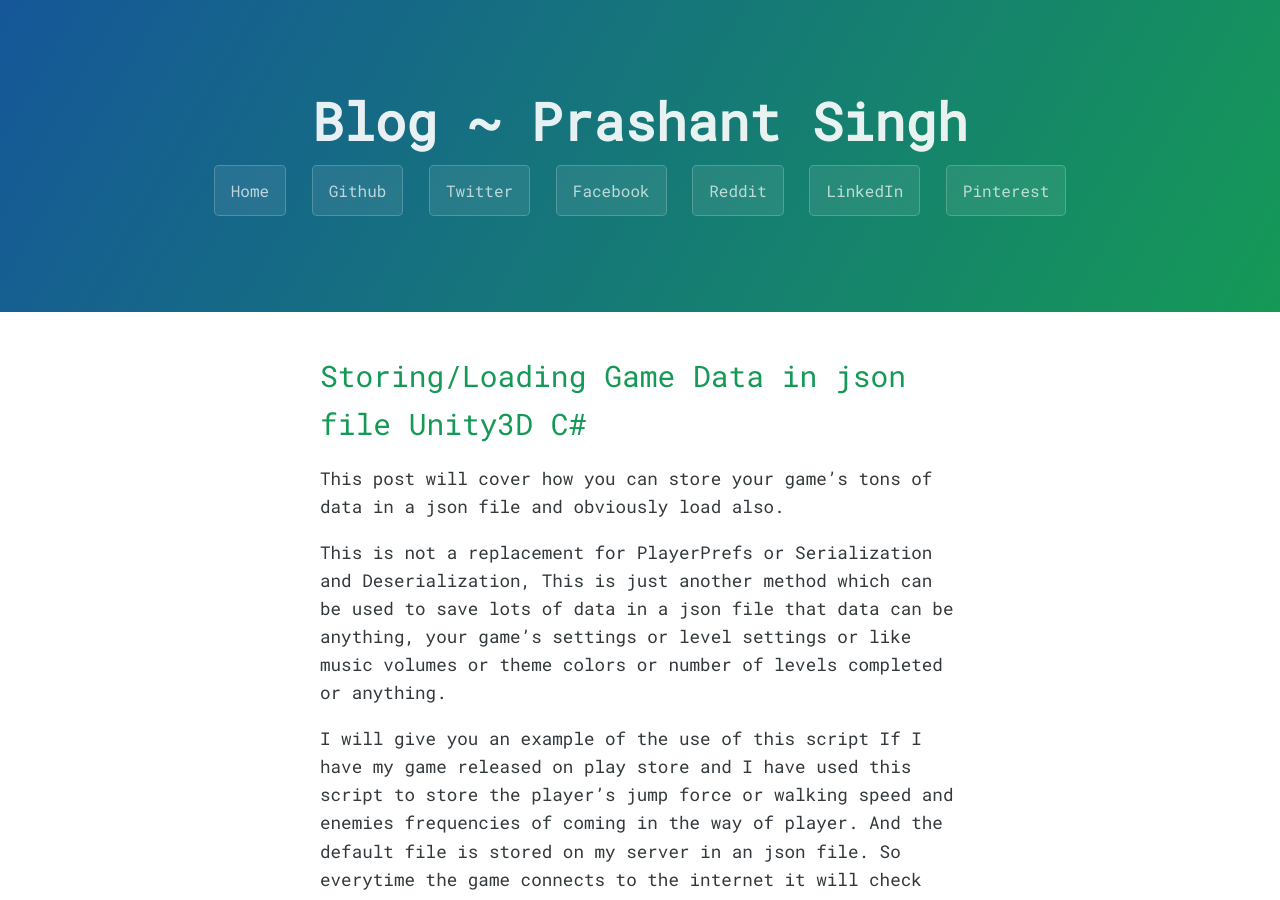
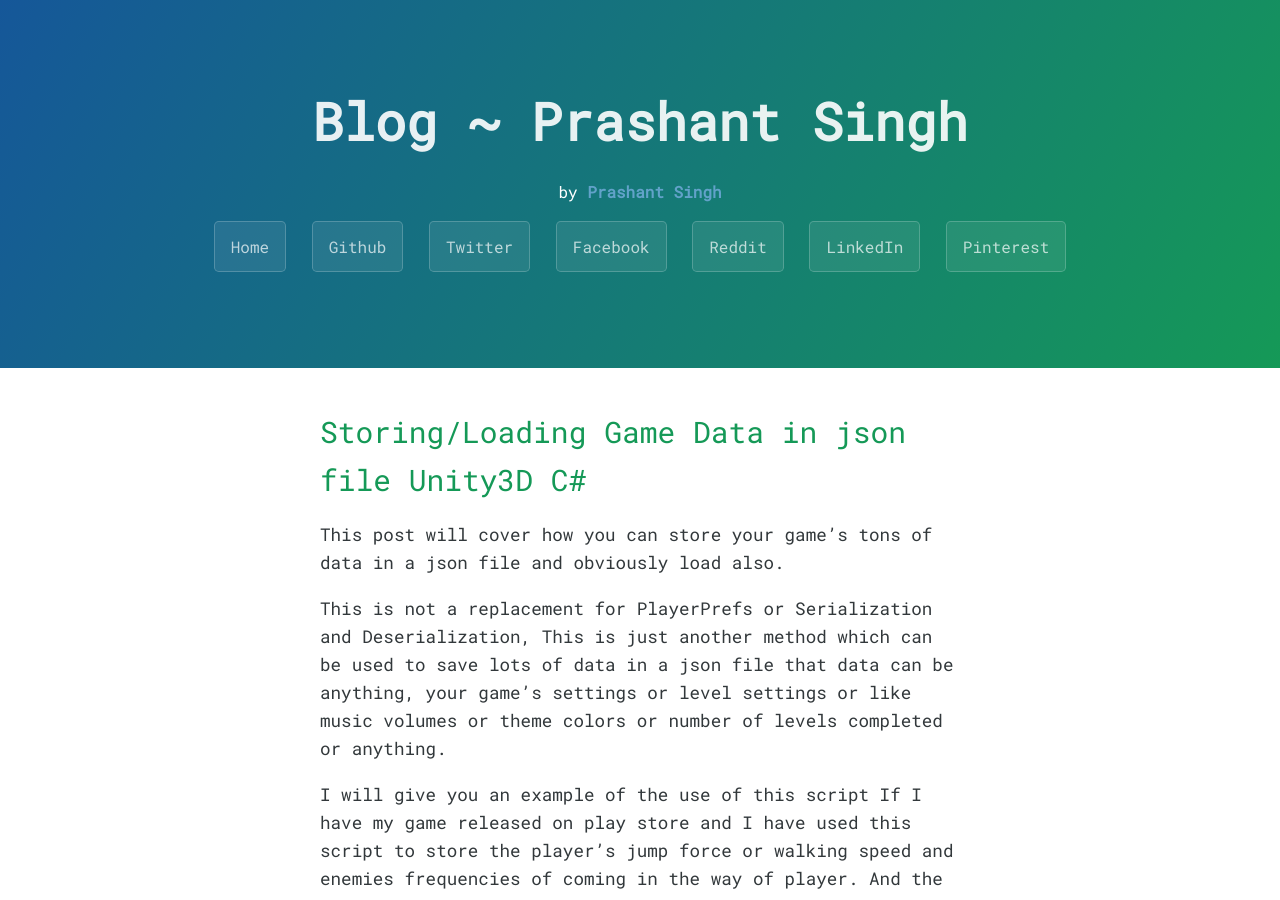
Before and after one commit to prashant-singh/prashant-singh.github.io, a Jekyll site: the page built from index.html, in a window 1280 px wide and 900 px high. Built offline with Jekyll 4.4.1, drawn with Linux system fonts in a browser that asks for light colours; nearby versions of some CDN libraries; the list of posts is cut into pages by our own code; a style sheet for code colours, icons or effects is not loaded.

Commit message:
Update header.html

```diff
--- a/_includes/header.html
+++ b/_includes/header.html
@@ -1,6 +1,6 @@
 <header class="page-header">
      <h1 class="project-name"> <a class="header-link" href="{{ site.baseurl }}/"> {{ site.title }}</a></h1>
-
+     <p>by <a href="http://www.prashantsingh.xyz"><b>Prashant Singh</b></a></p>
      <!--<h3 style="font-weight: lighter;">a blog for <a class="header-link" href="http://canijustgo.com/" target="_blank">canijustgo.com</a></h3>-->
      <!--<h3>{% if site.twitter_username %}<a class="header-link" href="http://twitter.com/{{ site.twitter_username }}" target="_blank">follow @{{ site.twitter_username }}</a></h3>{% endif %}-->
      <a href="http://www.prashantsingh.xyz" class="btn">Home</a>
```
